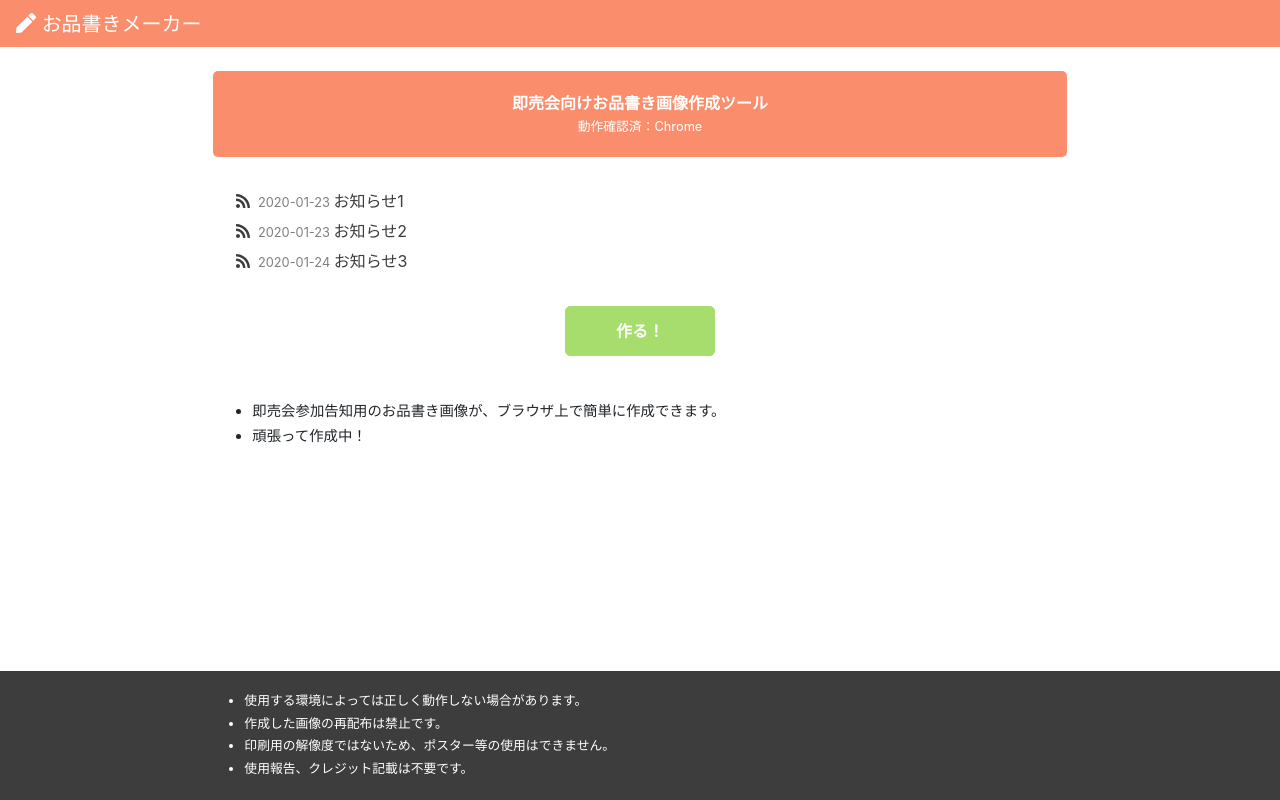
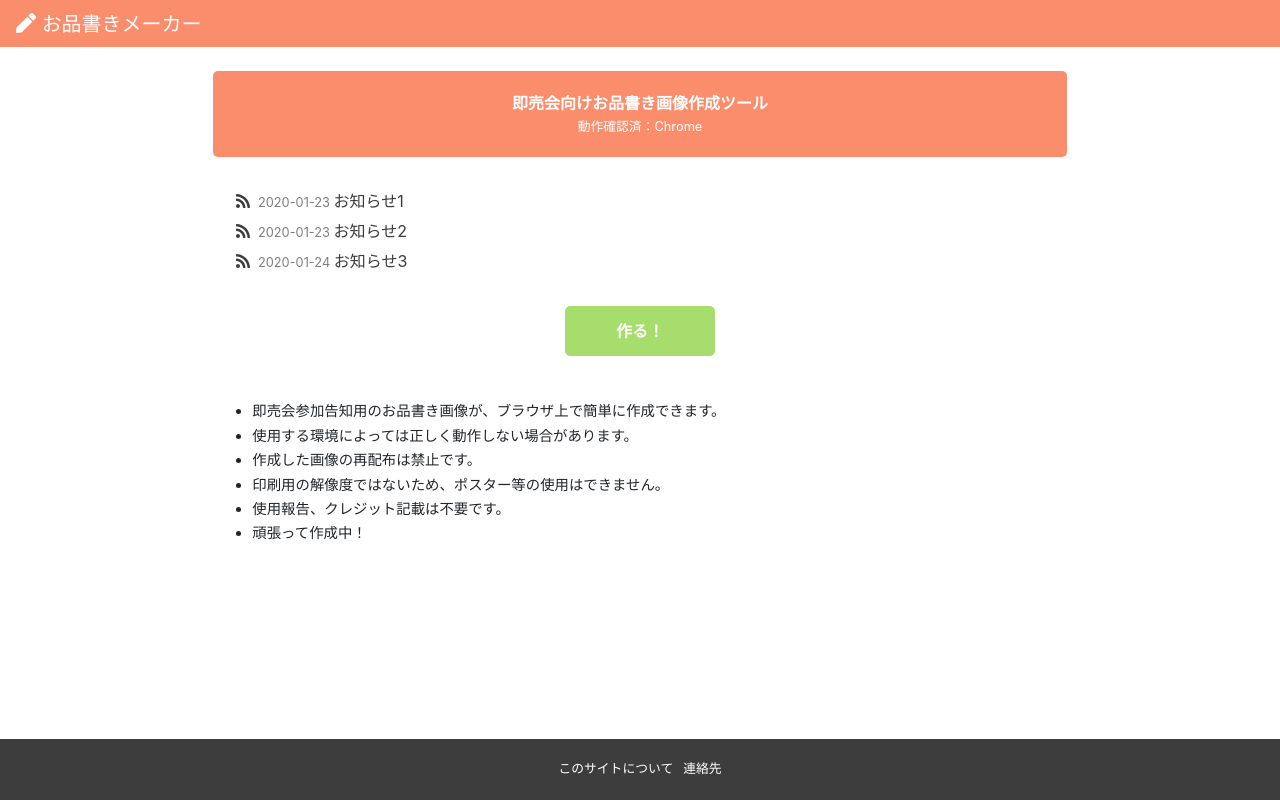
Before and after one commit to kyoruni/oshinagaki, a Vue app: page / in a window 1280 px wide. Built offline with nearby package versions, Linux system fonts and the light colour scheme.

Commit message:
:wrench: フッター修正

```diff
--- a/public/index.html
+++ b/public/index.html
@@ -1,5 +1,5 @@
 <!DOCTYPE html>
-<html lang="ja">
+<html lang="en">
   <head>
     <meta charset="utf-8">
     <meta http-equiv="X-UA-Compatible" content="IE=edge">
--- a/src/views/Home.vue
+++ b/src/views/Home.vue
@@ -26,19 +26,23 @@
       <div class="description col-8 mt-4 mx-auto">
         <ul class="m-4">
           <li>即売会参加告知用のお品書き画像が、ブラウザ上で簡単に作成できます。</li>
+          <li>使用する環境によっては正しく動作しない場合があります。</li>
+          <li>作成した画像の再配布は禁止です。</li>
+          <li>印刷用の解像度ではないため、ポスター等の使用はできません。</li>
+          <li>使用報告、クレジット記載は不要です。</li>
           <li>頑張って作成中！</li>
         </ul>
       </div>
     </b-row>
-    <!-- 注意書き -->
-    <div class="notes fixed-bottom p-4">
-      <ul class="mx-auto col-8">
-        <li>使用する環境によっては正しく動作しない場合があります。</li>
-        <li>作成した画像の再配布は禁止です。</li>
-        <li>印刷用の解像度ではないため、ポスター等の使用はできません。</li>
-        <li>使用報告、クレジット記載は不要です。</li>
-      </ul>
-    </div>
+    <!-- フッター -->
+    <b-row>
+      <div class="footer fixed-bottom col-12 p-4">
+        <ul class="text-center">
+          <li>このサイトについて</li>
+          <li>連絡先</li>
+        </ul>
+      </div>
+    </b-row>
   </div>
 </template>
 
@@ -102,17 +106,19 @@ export default {
   }
 }
 
-// 注意書き
-.notes {
+// フッター
+.footer {
   background: #3d3d3d;
   color: #fff;
   ul {
     font-size: 0.8rem;
+    list-style: none;
   }
   li {
-    margin-bottom: 10px;
+    display: inline-block;
+    margin-right: 10px;
     &:last-child {
-      margin-bottom: 0;
+      margin-right: 0;
     }
   }
 }
```
